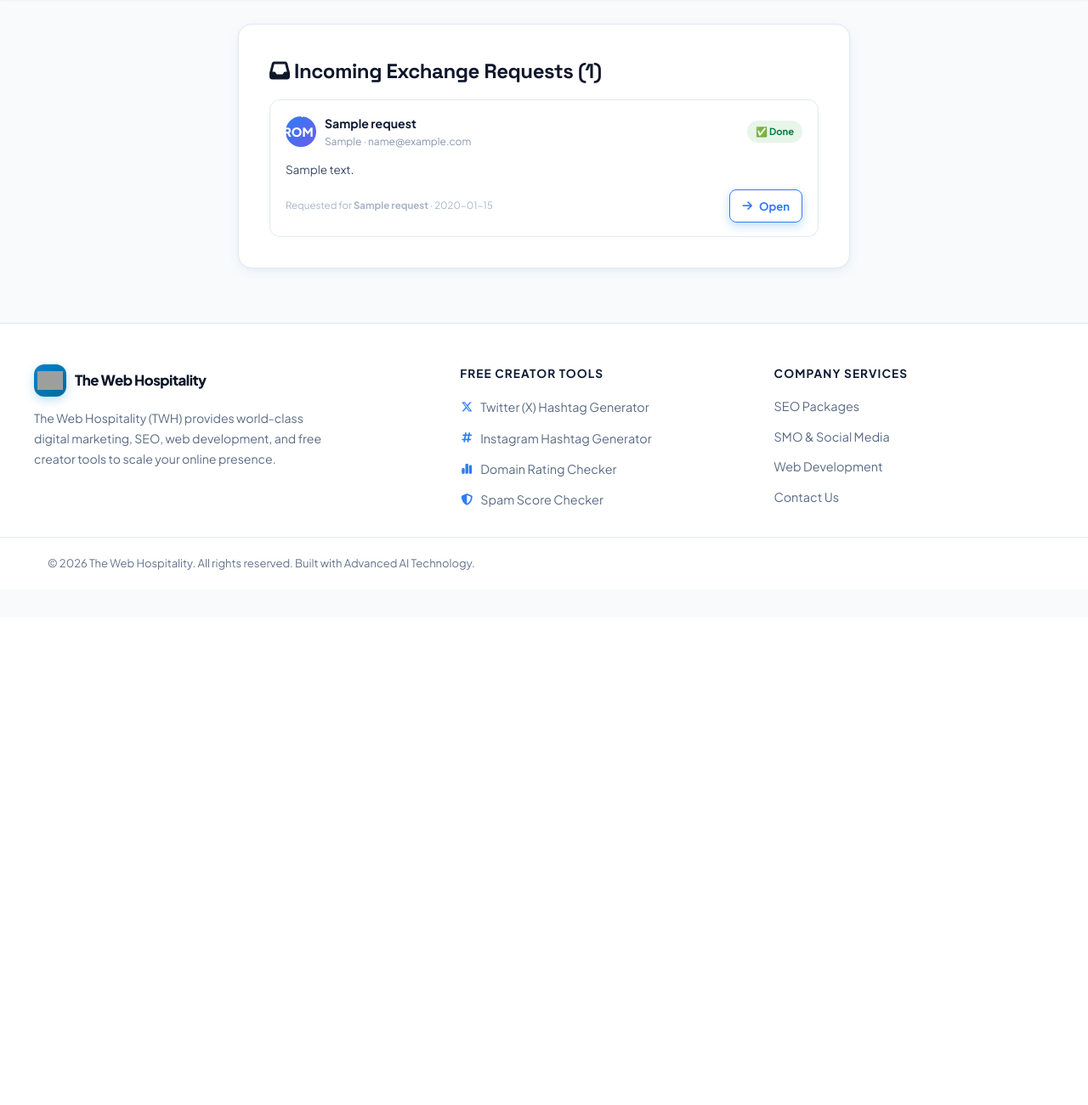
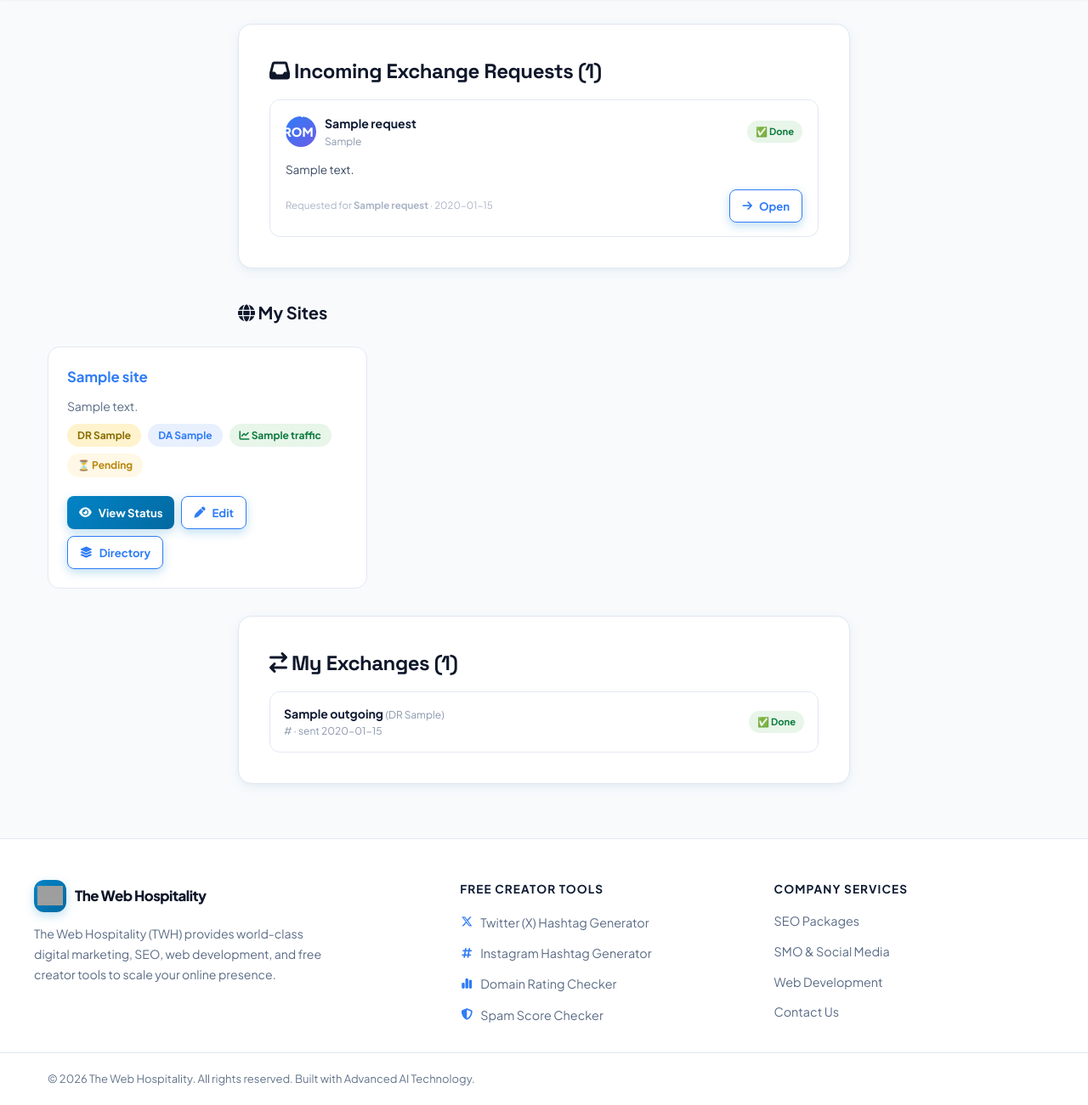
Before and after one commit to Twh-555/link-exchange, a Flask app: template templates/dashboard.html in a window 1280 px wide. Shown: the part 73-1374 px from the top of the page at 85% size. Before the commit the page ends 744 px from the top, so only its background shows below. Run offline with Flask 3, Linux system fonts and the light colour scheme; the template is opened without the code that fills it: most values are stand-ins (such as "Sample title", 1, 10 or a date in 2020); grey boxes are pictures that could not be loaded.

Commit message:
Dashboard: restore My Sites + My Exchanges, incoming cards hide contact email, clickable -> messages

```diff
--- a/templates/dashboard.html
+++ b/templates/dashboard.html
@@ -25,7 +25,6 @@
               <div style="font-weight:700;font-size:.88rem;color:var(--dark,#0f1b33)">{{ r._from_name or 'Anonymous' }}</div>
               <div style="font-size:.75rem;color:var(--muted,#8a97ad)">
                 {% if r._from_site %}{{ r._from_site }}{% endif %}
-                {% if r._from_email %} · {{ r._from_email }}{% endif %}
               </div>
             </div>
           </div>
@@ -51,4 +50,81 @@
     {% endif %}
   </div>
 </section>
+
+<!-- My Sites -->
+<h2 style="max-width:720px;margin:36px auto 0;font-size:1.25rem"><i class="fa-solid fa-globe"></i> My Sites</h2>
+
+<div class="directory-grid" style="margin-top:24px">
+  {% for s in sites %}
+  <div class="site-card">
+    <div class="site-card-top">
+      <h3><a href="{{ s.site_url }}" target="_blank">{{ s.site_name }}</a></h3>
+    </div>
+    <p class="desc">{{ s.description[:100] }}</p>
+    <div class="site-meta">
+      <span class="badge-tag tag-dr">DR {{ s.dr }}</span>
+      <span class="badge-tag tag-da">DA {{ s.da }}</span>
+      {% if s.traffic %}<span class="badge-tag tag-traffic"><i class="fa-solid fa-chart-line"></i> {{ s.traffic }}</span>{% endif %}
+      {% if s.status == 'active' %}
+      <span class="badge-tag" style="background:#e8f5e9;color:#0a7a3d">✅ Approved</span>
+      {% elif s.status == 'rejected' %}
+      <span class="badge-tag" style="background:#fdecea;color:#d32f2f">❌ Rejected</span>
+      {% else %}
+      <span class="badge-tag" style="background:#fff8e6;color:#b8860b">⏳ Pending</span>
+      {% endif %}
+    </div>
+    <div class="site-actions" style="margin-top:12px">
+      <a class="btn btn-primary btn-sm" href="{{ url_for('status_page', token=s.token) }}"><i class="fa-solid fa-eye"></i> View Status</a>
+      <a class="btn btn-primary btn-outline btn-sm" href="{{ url_for('edit_site', site_id=s.id) }}"><i class="fa-solid fa-pen"></i> Edit</a>
+      <a class="btn btn-primary btn-outline btn-sm" href="{{ url_for('directory') }}"><i class="fa-solid fa-layer-group"></i> Directory</a>
+    </div>
+  </div>
+  {% else %}
+  <div class="empty-state" style="grid-column:1/-1">
+    <i class="fa-solid fa-inbox"></i>
+    <p>No listings yet — <a href="{{ url_for('submit') }}">add your site</a>!</p>
+  </div>
+  {% endfor %}
+</div>
+
+<!-- My Exchanges (sent requests tracking) -->
+<section class="seo-content-section" id="exchanges" style="max-width:720px;margin:32px auto 0;scroll-margin-top:90px">
+  <div class="content-article">
+    <h2><i class="fa-solid fa-arrow-right-arrow-left"></i> My Exchanges ({{ outgoing|length }})</h2>
+    {% if outgoing %}
+    <div style="display:flex;flex-direction:column;gap:12px;margin-top:14px">
+      {% for ex in outgoing %}
+      <div style="background:#fff;border:1px solid var(--border,#e3e8f2);border-radius:12px;padding:14px 16px">
+        <div style="display:flex;justify-content:space-between;align-items:center;gap:10px;flex-wrap:wrap">
+          <div>
+            <div style="font-weight:700;font-size:.88rem;color:var(--dark,#0f1b33)">
+              {{ ex._partner_name }} <span style="font-weight:400;color:var(--muted,#8a97ad);font-size:.75rem">(DR {{ ex._partner_dr or '—' }})</span>
+            </div>
+            <div style="font-size:.75rem;color:var(--muted,#8a97ad)">{{ ex._partner_url }} · sent {{ ex.created_at[:10] }}</div>
+          </div>
+          <span style="font-size:.7rem;font-weight:700;padding:4px 10px;border-radius:50px;
+            {% if ex.status == 'done' %}background:#e8f5e9;color:#0a7a3d
+            {% elif ex.status == 'warning' %}background:#fff3e0;color:#e65100
+            {% else %}background:#fff8e6;color:#b8860b{% endif %}">
+            {% if ex.status == 'done' %}✅ Done{% elif ex.status == 'warning' %}⚠️ Warning Sent{% else %}⏳ Pending{% endif %}
+          </span>
+        </div>
+        {% if ex.status != 'done' %}
+        <div style="display:flex;gap:8px;margin-top:12px;flex-wrap:wrap">
+          <form method="post" action="{{ url_for('my_exchange_done', exchange_id=ex.id) }}" style="display:inline">
+            <button class="btn btn-primary btn-sm" type="submit" title="Both links are live now"><i class="fa-solid fa-circle-check"></i> Mark Done</button>
+          </form>
+          <form method="post" action="{{ url_for('my_exchange_report_removed', exchange_id=ex.id) }}" style="display:inline" onsubmit="return confirm('Send a removal warning email to {{ ex._partner_name }}?')">
+            <button class="btn btn-primary btn-outline btn-sm" type="submit" title="Partner removed your link"><i class="fa-solid fa-triangle-exclamation"></i> Report Link Removed</button>
+          </form>
+        </div>
+        {% endif %}
+      </div>
+      {% endfor %}
+    </div>
+    {% else %}
+    <p style="color:var(--muted,#5a6b85)">No exchanges yet — <a href="{{ url_for('directory') }}">find a partner</a> and send your first request!</p>
+    {% endif %}
+  </div>
+</section>
 {% endblock %}
```
